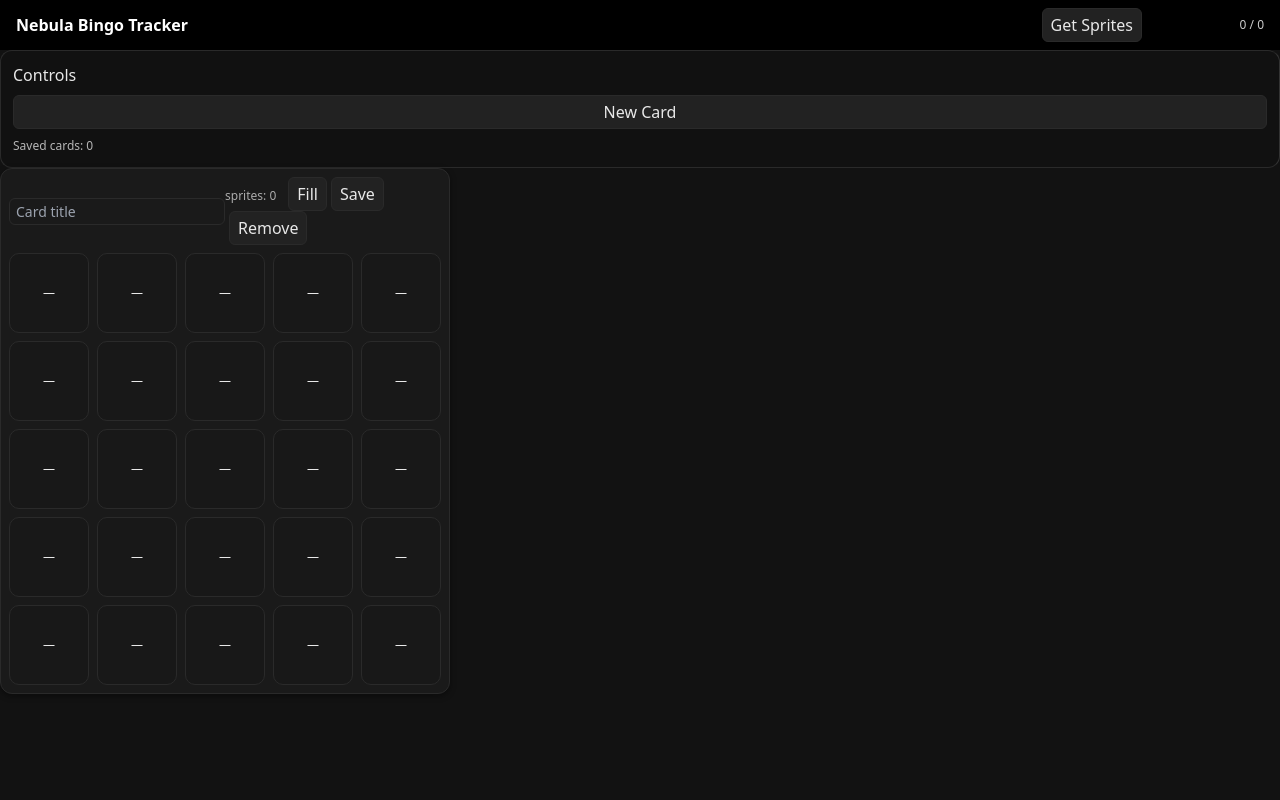
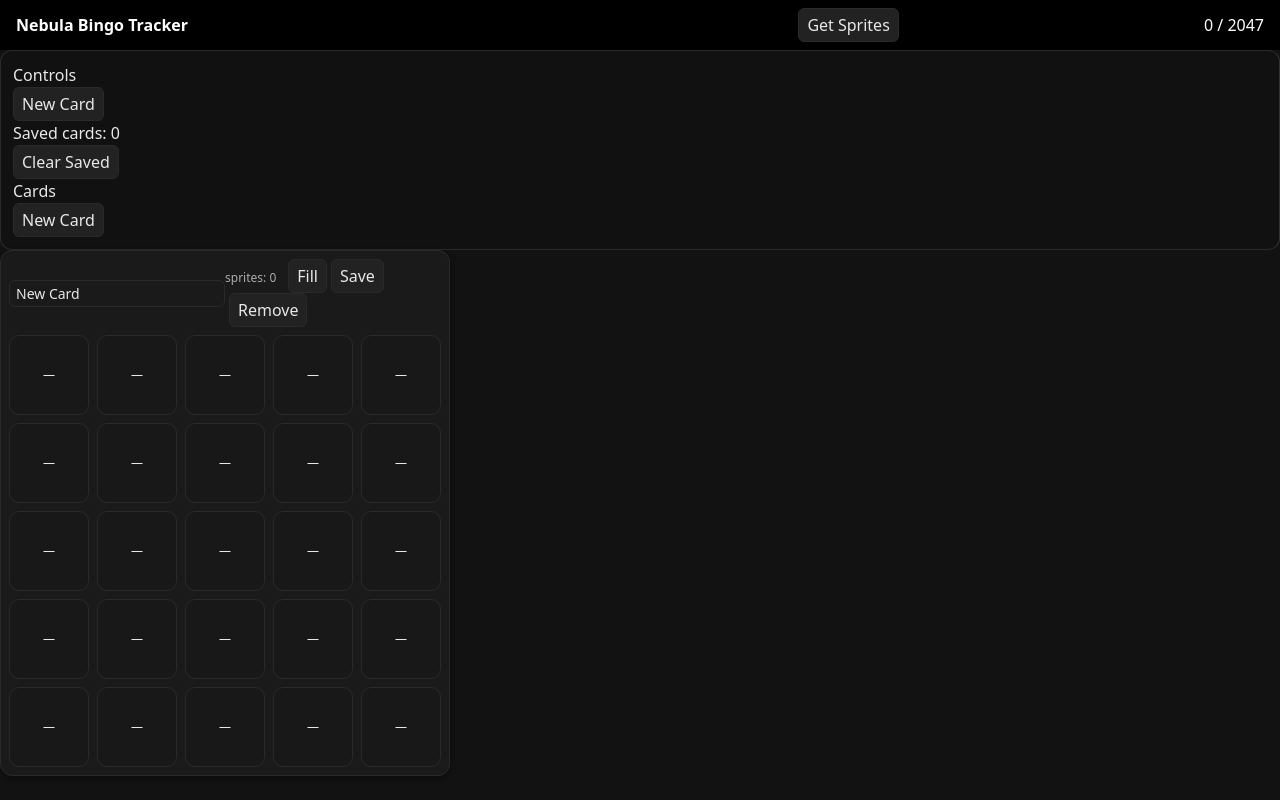
Before and after one commit to IlyeanaPlus/Nebula-Bingo-Tracker, a React (Vite) app: page / in a window 1280 px wide. Built offline with nearby package versions, Linux system fonts and the light colour scheme.

Commit message:
Rewire buttons

```diff
--- a/src/App.jsx
+++ b/src/App.jsx
@@ -1,7 +1,7 @@
-// src/App.jsx — resilient Fill wiring that won’t blank the UI (no static image.js import)
-import React, { useEffect, useState } from "react";
+// src/App.jsx — app shell with Header/Sidebar + card & sprites state
+import React, { useEffect, useMemo, useState } from "react";
 
-// Core UI
+// UI
 import Header from "./components/Header.jsx";
 import Sidebar from "./components/Sidebar.jsx";
 import BingoCard from "./components/BingoCard.jsx";
@@ -9,143 +9,165 @@ import BingoCard from "./components/BingoCard.jsx";
 // Styles
 import "./styles/bingo.css";
 
-// Side-effect overlay (Alt+Shift+B)
+// Side-effect: grid tuner (Alt+Shift+B)
 import "./utils/gridBox.js";
 
+const LS_KEYS = {
+  CARDS: "nbt.cards.v1",
+  CURRENT: "nbt.currentIndex.v1",
+  FRACTIONS: "nbt.gridFractions",
+};
+
+const makeBlankCard = (title = "New Card") => ({
+  title,
+  saved: false,
+  cells: Array.from({ length: 25 }, () => ({
+    name: "",
+    sprite: null,
+    complete: false,
+  })),
+});
+
 export default function App() {
-  const [crops, setCrops] = useState(null);
+  // ---- state ----
+  const [cards, setCards] = useState(() => {
+    try {
+      const raw = localStorage.getItem(LS_KEYS.CARDS);
+      return raw ? JSON.parse(raw) : [makeBlankCard()];
+    } catch {
+      return [makeBlankCard()];
+    }
+  });
+  const [currentIndex, setCurrentIndex] = useState(() => {
+    const n = Number(localStorage.getItem(LS_KEYS.CURRENT) ?? 0);
+    return Number.isFinite(n) ? Math.max(0, Math.min(n, 0)) : 0;
+  });
+
+  // sprites manifest for matching
+  const [manifest, setManifest] = useState(() => {
+    // if you persist a manifest, hydrate here; otherwise start empty
+    return [];
+  });
+
+  // ---- persistence ----
+  useEffect(() => {
+    try {
+      localStorage.setItem(LS_KEYS.CARDS, JSON.stringify(cards));
+    } catch {}
+  }, [cards]);
 
   useEffect(() => {
-    let isMounted = true;
+    try {
+      localStorage.setItem(LS_KEYS.CURRENT, String(currentIndex));
+    } catch {}
+  }, [currentIndex]);
 
-    // tiny shims — only used if image.js can't load or exports differ
-    const shim_fileToImage = (file) =>
-      new Promise((resolve, reject) => {
-        try {
-          const url = URL.createObjectURL(file);
-          const img = new Image();
-          img.onload = () => { URL.revokeObjectURL(url); resolve(img); };
-          img.onerror = (e) => { URL.revokeObjectURL(url); reject(e); };
-          img.src = url;
-        } catch (e) { reject(e); }
-      });
+  // ---- derived ----
+  const currentCard = useMemo(
+    () => (cards[currentIndex] ? cards[currentIndex] : undefined),
+    [cards, currentIndex]
+  );
 
-    const shim_cropCells = (img, { xs, ys }) => {
-      if (!Array.isArray(xs) || !Array.isArray(ys) || xs.length !== 6 || ys.length !== 6) {
-        throw new Error("cropCells: expected xs/ys length 6");
-      }
-      const c = document.createElement("canvas");
-      const ctx = c.getContext("2d");
-      const out = [];
-      for (let r = 0; r < 5; r++) {
-        for (let q = 0; q < 5; q++) {
-          const x0 = xs[q], x1 = xs[q + 1];
-          const y0 = ys[r], y1 = ys[r + 1];
-          const w = Math.max(1, Math.round(x1 - x0));
-          const h = Math.max(1, Math.round(y1 - y0));
-          c.width = w; c.height = h;
-          ctx.clearRect(0, 0, w, h);
-          ctx.drawImage(img, x0, y0, w, h, 0, 0, w, h);
-          out.push(c.toDataURL("image/png"));
+  // ---- handlers: sprites ----
+  async function handleGetSprites() {
+    // Try globals first (if your repo exposes a loader), then fallback to common path.
+    try {
+      if (window.NBT?.loadSprites) {
+        const out = await window.NBT.loadSprites(); // expected to return an array manifest
+        if (Array.isArray(out)) {
+          setManifest(out);
+          return;
         }
       }
-      return out;
+      if (window.NBT?.spritesManifest && Array.isArray(window.NBT.spritesManifest)) {
+        setManifest(window.NBT.spritesManifest);
+        return;
+      }
+    } catch (e) {
+      console.error("Global sprite loader failed:", e);
+    }
+
+    // Fallback: try a conventional manifest path if it exists in your repo
+    try {
+      const res = await fetch("./sprites/manifest.json", { cache: "no-store" });
+      if (res.ok) {
+        const json = await res.json();
+        if (Array.isArray(json)) {
+          setManifest(json);
+          return;
+        }
+      }
+      alert("Couldn’t find sprites manifest. Wire window.NBT.loadSprites() or provide sprites/manifest.json");
+    } catch (e) {
+      console.error("Fetch sprites/manifest.json failed:", e);
+      alert("Get Sprites failed. See console for details.");
+    }
+  }
+
+  // ---- handlers: cards ----
+  function handleNewCard() {
+    setCards((prev) => [...prev, makeBlankCard(`Card ${prev.length + 1}`)]);
+    setCurrentIndex(cards.length);
+  }
+
+  function handleUpdateCard(next) {
+    setCards((prev) => {
+      const copy = prev.slice();
+      copy[currentIndex] = { ...(copy[currentIndex] || makeBlankCard()), ...next };
+      return copy;
+    });
+  }
+
+  function handleRemoveCard() {
+    setCards((prev) => {
+      if (!prev.length) return prev;
+      const copy = prev.slice();
+      copy.splice(currentIndex, 1);
+      if (!copy.length) copy.push(makeBlankCard());
+      const nextIndex = Math.max(0, Math.min(currentIndex, copy.length - 1));
+      setCurrentIndex(nextIndex);
+      return copy;
+    });
+  }
+
+  function handleClearSaved() {
+    setCards([makeBlankCard()]);
+    setCurrentIndex(0);
+  }
+
+  // Provide a small API for the tuner Fill to consume crops -> (already handled in BingoCard)
+  useEffect(() => {
+    window.NBT = window.NBT || {};
+    // optional: expose a consumer if you want global reactions
+    window.NBT.consumeCrops = (crops /* Array<25 dataURLs> */) => {
+      // no-op here; BingoCard will use manifest+matching when you click Fill inside the card UI
     };
-
-    // lazy-load utils so a big/complex image.js can’t crash initial render
-    const loadUtils = async () => {
-      try {
-        const mod = await import("./utils/image.js");
-        const fileToImage =
-          mod.fileToImage ||
-          mod.fileToImg ||
-          (mod.default && (mod.default.fileToImage || mod.default.fileToImg)) ||
-          shim_fileToImage;
-
-        const cropCells =
-          mod.cropCells ||
-          mod.cropGrid ||
-          (mod.default && (mod.default.cropCells || mod.default.cropGrid)) ||
-          shim_cropCells;
-
-        return { fileToImage, cropCells };
-      } catch (e) {
-        console.warn("[App] dynamic import of ./utils/image.js failed; using shims.", e);
-        return { fileToImage: shim_fileToImage, cropCells: shim_cropCells };
-      }
-    };
-
-    (async () => {
-      const { fileToImage, cropCells } = await loadUtils();
-
-      window.NBT = window.NBT || {};
-      window.NBT.setCrops = (tiles) => { if (isMounted) setCrops(tiles); };
-
-      // === GridBox → Fill hook ===
-      window.NBT.onGridBoxFill = async (file, { xf, yf }) => {
-        try {
-          const img = await fileToImage(file);
-          const w = img.naturalWidth || img.width;
-          const h = img.naturalHeight || img.height;
-
-          const xs = (Array.isArray(xf) ? xf : [0,.2,.4,.6,.8,1]).map(f => Math.round(f * w));
-          const ys = (Array.isArray(yf) ? yf : [0,.2,.4,.6,.8,1]).map(f => Math.round(f * h));
-
-          const tiles = cropCells(img, { xs, ys, w, h });
-
-          if (isMounted) setCrops(tiles);
-          window.dispatchEvent(new CustomEvent("nbt:cropsReady", { detail: { crops: tiles, xs, ys, w, h } }));
-          try { localStorage.setItem("nbt.gridFractions", JSON.stringify({ xf, yf })); } catch {}
-
-          if (typeof window.NBT.consumeCrops === "function") {
-            window.NBT.consumeCrops(tiles, { xs, ys, w, h, xf, yf });
-          }
-          console.info("[App] Fill complete — 25 crops.");
-        } catch (err) {
-          console.error("[App] onGridBoxFill failed:", err);
-          alert("Fill failed — see console for details.");
-        }
-      };
-    })();
-
-    return () => {
-      isMounted = false;
-      if (window.NBT?.onGridBoxFill) delete window.NBT.onGridBoxFill;
-      if (window.NBT?.setCrops) delete window.NBT.setCrops;
-    };
-  }, []);
-
-  // Optional listener so other modules can push crops
-  useEffect(() => {
-    const onReady = (e) => setCrops(e.detail.crops);
-    window.addEventListener("nbt:cropsReady", onReady);
-    return () => window.removeEventListener("nbt:cropsReady", onReady);
   }, []);
 
   return (
     <div className="App">
-      <Header />
-      <Sidebar />
+      <Header
+        title="Nebula Bingo Tracker"
+        spritesCount={manifest.length}
+        onGetSprites={handleGetSprites}
+      />
+
+      <Sidebar
+        cards={cards}
+        currentIndex={currentIndex}
+        onSelect={setCurrentIndex}
+        onNewCard={handleNewCard}
+        onClearSaved={handleClearSaved}
+      />
+
       <main className="main-content">
-        <BingoCard />
+        <BingoCard
+          card={currentCard}
+          onChange={handleUpdateCard}
+          onRemove={handleRemoveCard}
+          manifest={manifest}
+        />
       </main>
-
-      {/* Debug badge for crops */}
-      {Array.isArray(crops) && crops.length === 25 && (
-        <div style={{
-          position: "fixed", left: 16, bottom: 16, zIndex: 1000000,
-          background: "#111a", padding: 8, borderRadius: 8
-        }}>
-          <div style={{ color: "#0f8", fontSize: 12, marginBottom: 4 }}>
-            {crops.length} crops ready
-          </div>
-          <div style={{ display: "grid", gridTemplateColumns: "repeat(5, 24px)", gap: 4, maxWidth: 160 }}>
-            {crops.map((src, i) => (
-              <img key={i} src={src} alt={`cell-${i}`} width={24} height={24} style={{ objectFit: "cover" }} />
-            ))}
-          </div>
-        </div>
-      )}
     </div>
   );
 }
--- a/src/components/Header.jsx
+++ b/src/components/Header.jsx
@@ -1,27 +1,15 @@
 // src/components/Header.jsx
-import React from 'react';
+import React from "react";
 
-export default function Header({
-  totalSprites = 0,
-  loadedSprites = 0,
-  spritesLoading = false,
-  onGetSprites,
-}) {
-  const pct = totalSprites ? Math.round((loadedSprites / totalSprites) * 100) : 0;
-
+export default function Header({ title = "Nebula Bingo Tracker", spritesCount = 0, onGetSprites }) {
   return (
     <header className="app-header">
-      <div className="title">Nebula Bingo Tracker</div>
-      <div style={{ display: 'flex', alignItems: 'center', gap: 12 }}>
-        <button onClick={onGetSprites} disabled={spritesLoading}>
-          {spritesLoading ? 'Getting Sprites…' : 'Get Sprites'}
-        </button>
-        <span style={{ fontSize: 12, opacity: 0.8, minWidth: 110, textAlign: 'right' }}>
-          {spritesLoading || totalSprites
-            ? `${loadedSprites} / ${totalSprites}${spritesLoading ? ` (${pct}%)` : ''}`
-            : '0 / 0'}
-        </span>
-      </div>
+      <div className="title">{title}</div>
+      <div className="spacer" />
+      <button className="btn" onClick={onGetSprites}>
+        Get Sprites
+      </button>
+      <div className="badge">{spritesCount} / 2047</div>
     </header>
   );
 }
--- a/src/components/Sidebar.jsx
+++ b/src/components/Sidebar.jsx
@@ -1,21 +1,43 @@
 // src/components/Sidebar.jsx
-import React from 'react';
+import React from "react";
 
-export default function Sidebar({ onNewCard, savedCount = 0, onClearSaved }) {
+export default function Sidebar({
+  cards = [],
+  currentIndex = 0,
+  onSelect,
+  onNewCard,
+  onClearSaved,
+}) {
+  const savedCount = cards.filter((c) => c?.saved).length;
+
   return (
     <aside className="sidebar">
-      <h2>Controls</h2>
-      <div className="stack">
-        <button onClick={onNewCard}>New Card</button>
-        <div className="progress-line">Saved cards: {savedCount}</div>
-        {onClearSaved && (
-          <button
-            onClick={onClearSaved}
-            title="Remove all saved cards from this browser"
-          >
-            Clear Saved
-          </button>
-        )}
+      <div className="panel">
+        <div className="panel-title">Controls</div>
+        <div className="row">
+          <button className="btn" onClick={onNewCard}>New Card</button>
+        </div>
+        <div className="meta">Saved cards: {savedCount}</div>
+        <div className="row">
+          <button className="btn" onClick={onClearSaved}>Clear Saved</button>
+        </div>
+      </div>
+
+      <div className="panel">
+        <div className="panel-title">Cards</div>
+        <div className="list">
+          {cards.map((c, i) => (
+            <button
+              key={i}
+              className={`list-item ${i === currentIndex ? "active" : ""}`}
+              onClick={() => onSelect?.(i)}
+              title={c?.title || `Card ${i + 1}`}
+            >
+              <div className="name">{c?.title || `Card ${i + 1}`}</div>
+              {c?.saved ? <div className="tag">saved</div> : null}
+            </button>
+          ))}
+        </div>
       </div>
     </aside>
   );
```
